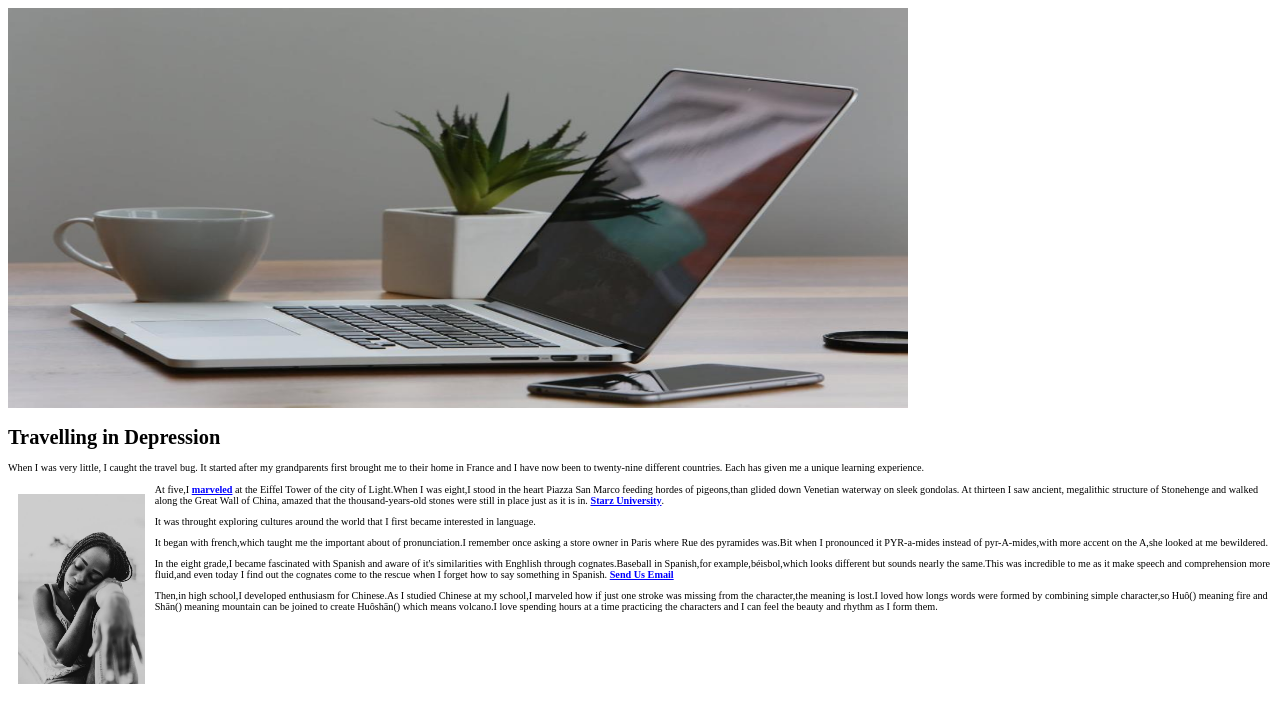
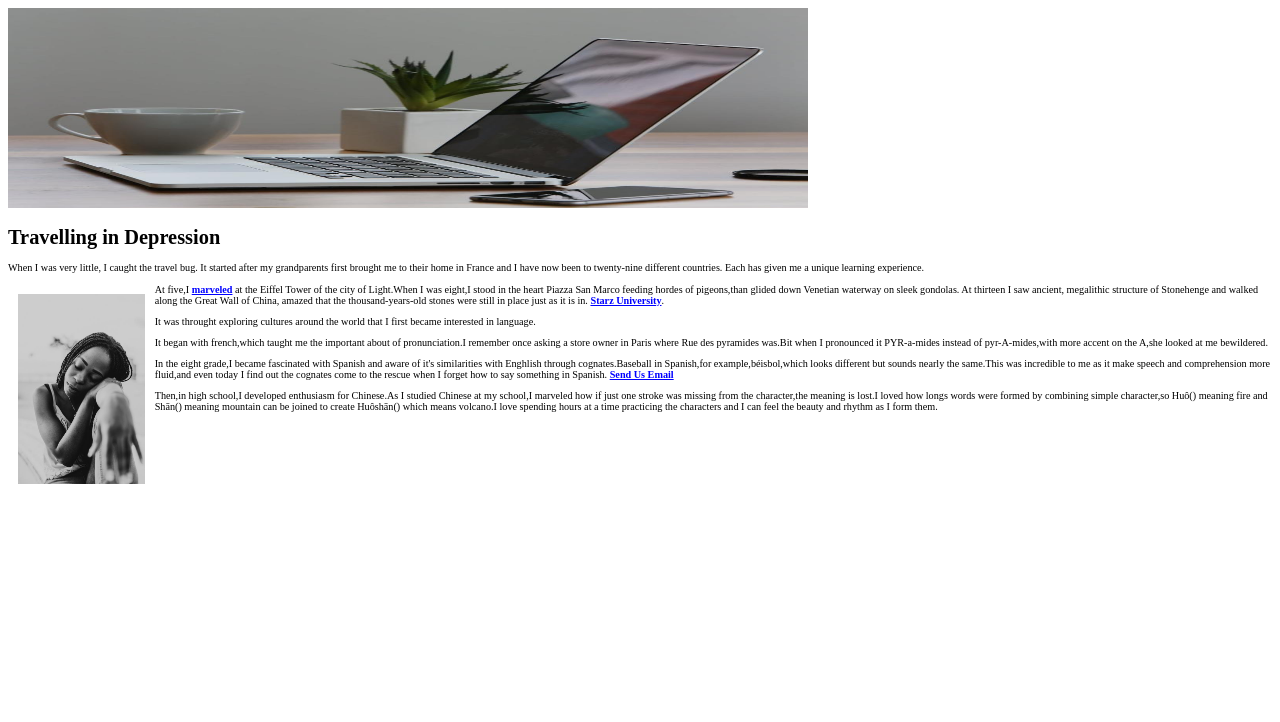
Before and after one commit to morrisftaylor/ART277, a plain HTML site: page index3.html in a window 1280 px wide. Drawn offline with Linux system fonts and the light colour scheme.

Commit message:
Update index3.html

```diff
--- a/index3.html
+++ b/index3.html
@@ -10,7 +10,7 @@
 </head>
 
 <body>
-<img src="05.jpg" style="width:900px; height:400px;">
+<img src="05.jpg" style="width:800px; height:200px;">
 <div style="margin:O;font-size:10.2px;">
 <h1>Travelling in Depression</h1>
 <p>When I was very little, I caught the travel bug. It started after my grandparents first brought
```
